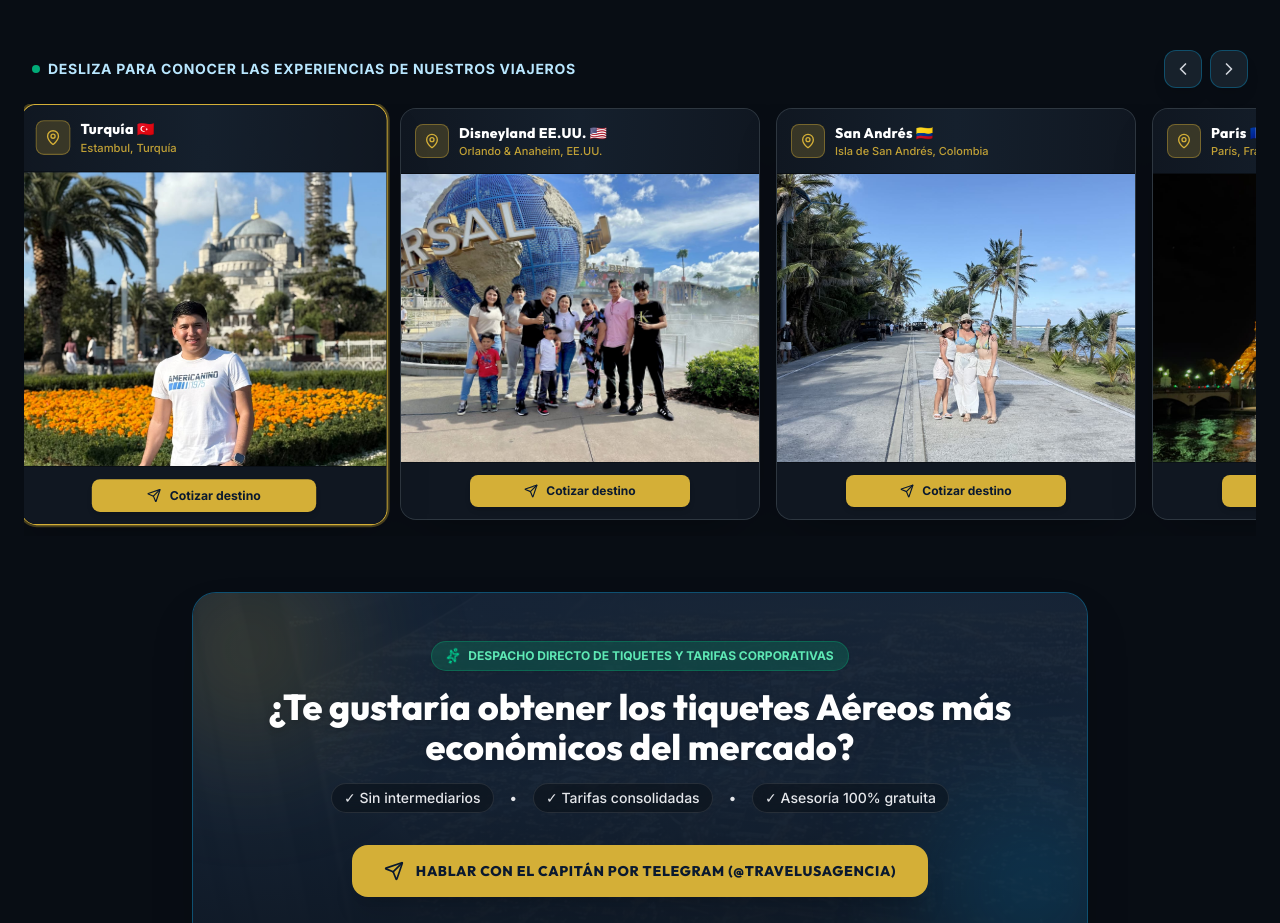
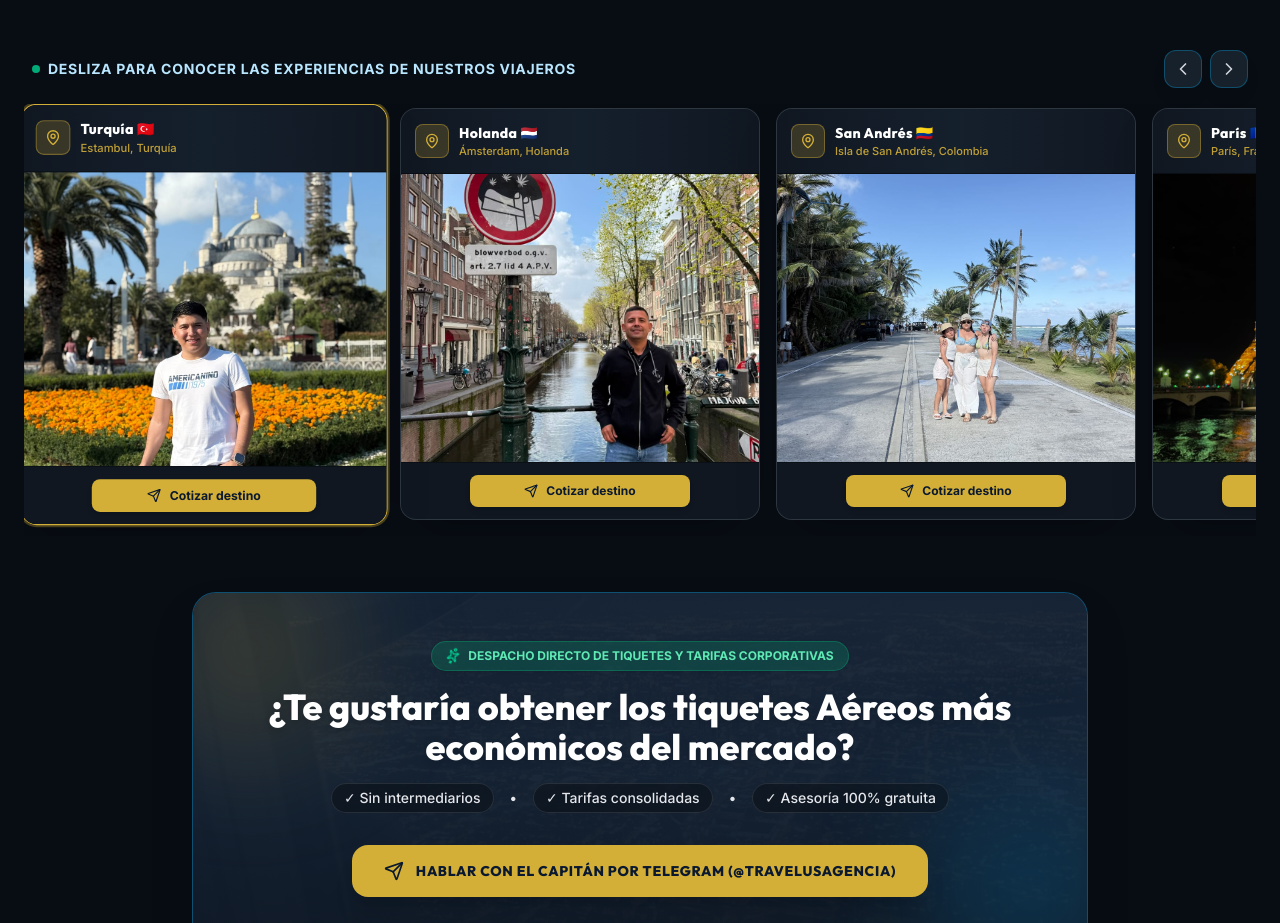
Before and after one commit to KevinSL08/travel-us, a React (Vite) app: page / in a window 1280 px wide. Shown: the part 3248-4171 px from the top of the page. Built offline with nearby package versions, Linux system fonts and the light colour scheme.

Commit message:
holanda y suiza

```diff
--- a/src/data/telegramReviews.ts
+++ b/src/data/telegramReviews.ts
@@ -1,7 +1,7 @@
 import { TelegramReview } from '../types';
 import turkeyImg from '../assets/images/turquia.jpeg';
-import disneyUsa1Img from '../assets/images/disneylandusa.jpeg';
-import disneyUsa2Img from '../assets/images/disneylandusa2.jpeg';
+import amsterdamImg from '../assets/images/amsterdam.jpeg';
+import suizaImg from '../assets/images/suiza.jpeg';
 import disneyUsa3Img from '../assets/images/disneylandusa3.jpeg';
 import sanAndres1Img from '../assets/images/sanandres.jpeg';
 import sanAndres2Img from '../assets/images/sanandres2.jpeg';
@@ -60,12 +60,12 @@ export const telegramReviews: TelegramReview[] = [
     ]
   },
 
-  // 2. Disneyland Estados Unidos (1/3)
+  // 2. Amsterdam (1/1)
   {
     id: 'rev-disney-usa-1',
-    locationHeader: 'Disneyland EE.UU. 🇺🇸',
-    locationSubtitle: 'Orlando & Anaheim, EE.UU.',
-    photoUrl: disneyUsa1Img,
+    locationHeader: 'Holanda 🇳🇱',
+    locationSubtitle: 'Ámsterdam, Holanda',
+    photoUrl: amsterdamImg,
     customerName: 'Familia Ramírez',
     customerHandle: '@ramirez_disney',
     customerAvatar: 'https://images.unsplash.com/photo-1544005313-94ddf0286df2?auto=format&fit=crop&w=200&q=80',
@@ -94,7 +94,7 @@ export const telegramReviews: TelegramReview[] = [
         flightBadge: '🏰 ORLANDO (MCO) — Paquete Familiar Disney World',
         isVerified: true,
         attachmentType: 'photo',
-        imageAttachment: disneyUsa1Img,
+        imageAttachment: amsterdamImg,
         reactions: [
           { emoji: '🏰', count: 15 },
           { emoji: '❤️', count: 10 }
@@ -236,12 +236,12 @@ export const telegramReviews: TelegramReview[] = [
     ]
   },
 
-  // 6. Disneyland Estados Unidos (2/3)
+  // 6. Suiza (1/1)
   {
     id: 'rev-disney-usa-2',
-    locationHeader: 'Disneyland EE.UU. 🇺🇸',
-    locationSubtitle: 'Orlando & Anaheim, EE.UU.',
-    photoUrl: disneyUsa2Img,
+    locationHeader: 'Alpes Suizos ch',
+    locationSubtitle: 'Alpes Suizos, Suiza',
+    photoUrl: suizaImg,
     customerName: 'Andrés & Marcela',
     customerHandle: '@andres_epcot_usa',
     customerAvatar: 'https://images.unsplash.com/photo-1507003211169-0a1dd7228f2d?auto=format&fit=crop&w=200&q=80',
@@ -271,7 +271,7 @@ export const telegramReviews: TelegramReview[] = [
         flightBadge: '✨ ORLANDO (MCO) — Vuelo Confirmado American Airlines',
         isVerified: true,
         attachmentType: 'photo',
-        imageAttachment: disneyUsa2Img,
+        imageAttachment: suizaImg,
         reactions: [
           { emoji: '🔥', count: 9 },
           { emoji: '😍', count: 11 }
```
Also changed, not shown: src/assets/images/amsterdam.jpeg (added), src/assets/images/suiza.jpeg (added).
